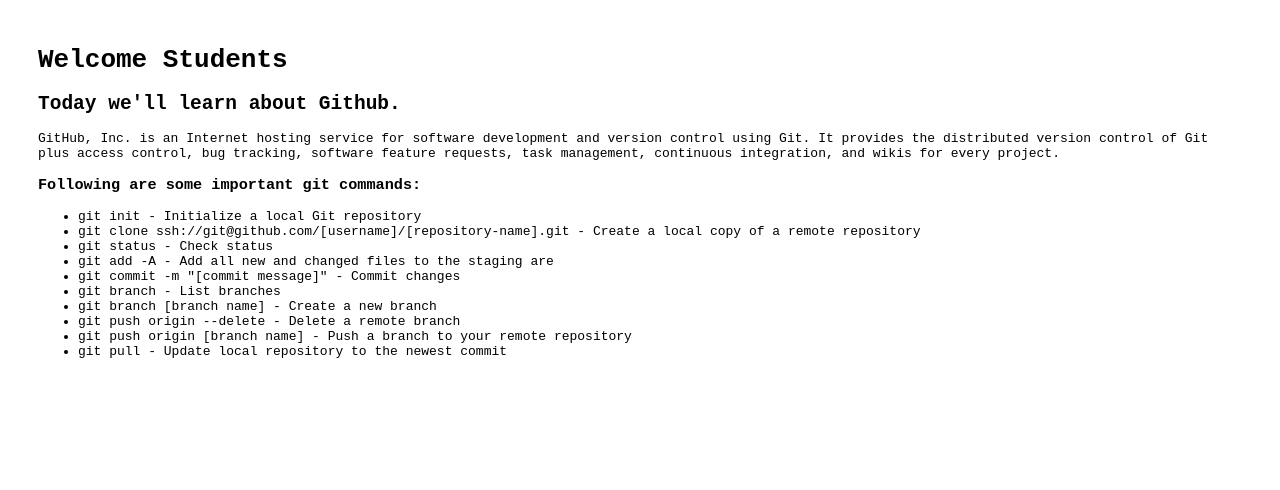
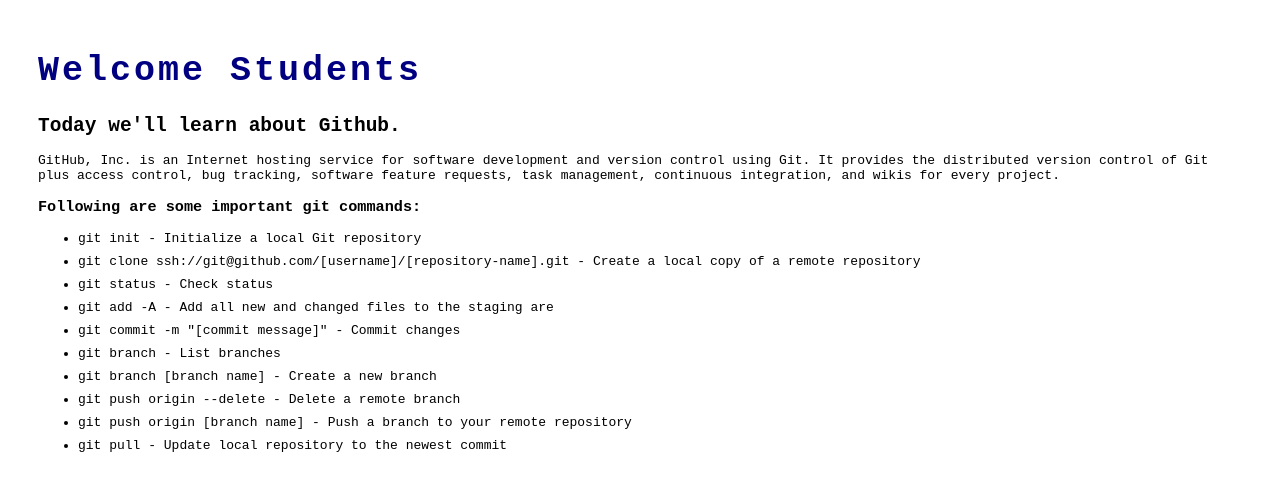
Before and after one commit to SaqibSyed1014/git-assignment, a plain HTML site: page index.html in a window 1280 px wide. Drawn offline with Linux system fonts and the light colour scheme.

Commit message:
more styles added

```diff
--- a/style.css
+++ b/style.css
@@ -2,7 +2,17 @@
     font-family: monospace;
 }
 
-
 .content{
     padding: 20px 30px;
 }
+
+.content h1{
+    font-size: 35px;
+    letter-spacing: 3px;
+    font-weight: 700;
+    color: navy;
+}
+
+.content ul li{
+    padding-bottom: 8px;
+}
```
